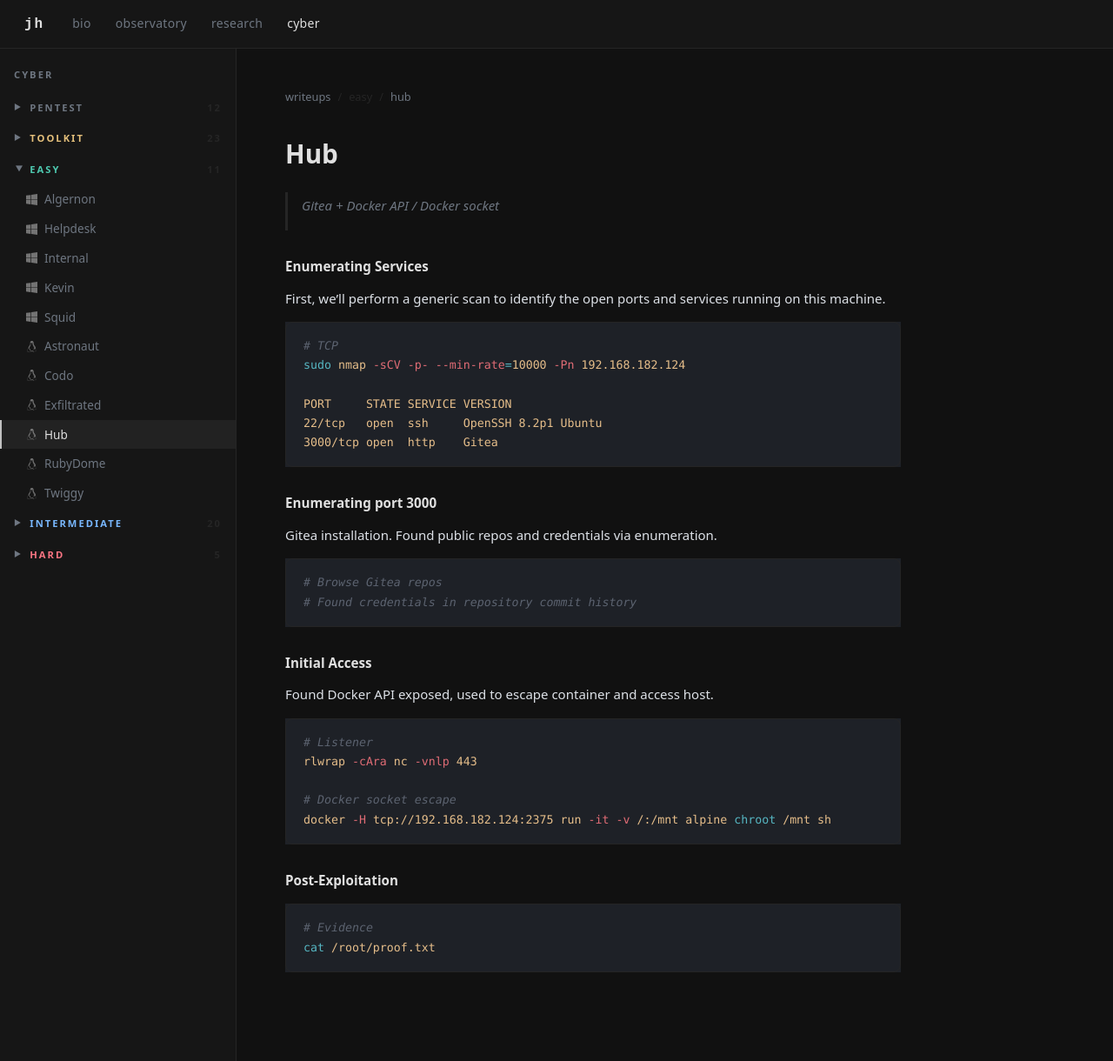
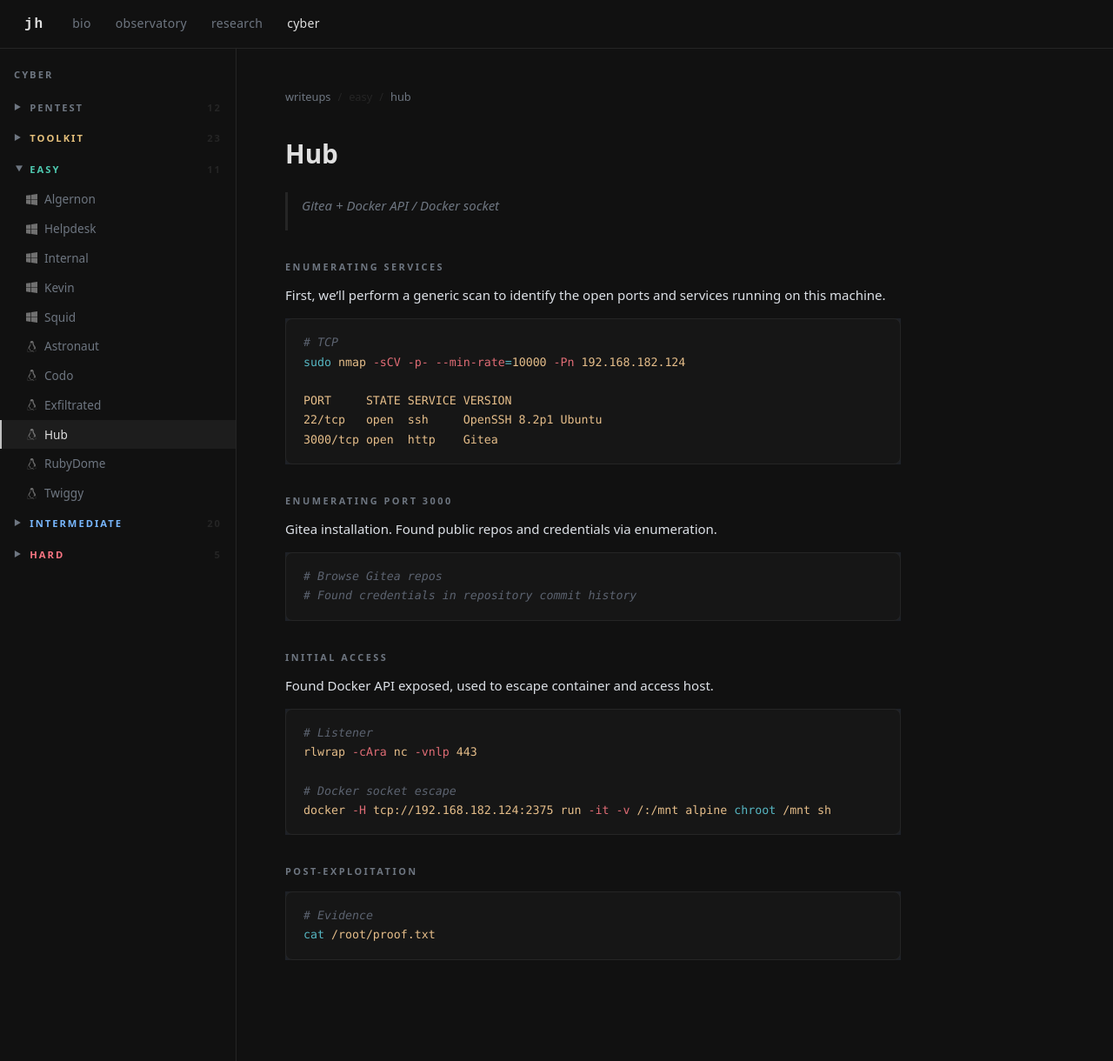
Before and after one commit to juliohenkes/juliohenkes.github.io, a Jekyll site: the page built from writeups/easy/hub.md, in a window 1280 px wide and 1220 px high. Shown: the whole window at 87% size. Built offline with Jekyll 4.4.1, drawn with Linux system fonts in a browser that asks for light colours; our own code applies the rules of GitHub Pages for plain Markdown files.

Commit message:
apply section-label style to h3 in cyber articles

```diff
--- a/assets/css/style.css
+++ b/assets/css/style.css
@@ -6,8 +6,8 @@
   --sidebar-w: 272px;
   --nav-h: 56px;
   --bg:          #111111;
-  --bg-sidebar:  #161616;
-  --bg-code:     #1e2127;
+  --bg-sidebar:  #111111;
+  --bg-code:     #161616;
   --border:      #252525;
   --text:        #dde1e7;
   --muted:       #6e7681;
@@ -231,10 +231,12 @@ body {
 }
 
 .wu-content h3 {
-  font-size: 0.95rem;
+  font-size: 0.68rem;
   font-weight: 600;
-  color: var(--accent);
-  margin: 28px 0 10px;
+  letter-spacing: 2.5px;
+  text-transform: uppercase;
+  color: var(--muted);
+  margin: 32px 0 10px;
 }
 
 .wu-content p { margin-bottom: 14px; text-align: justify; }
```
